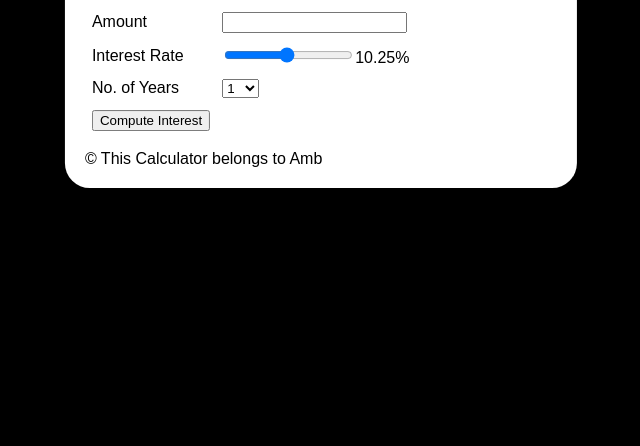
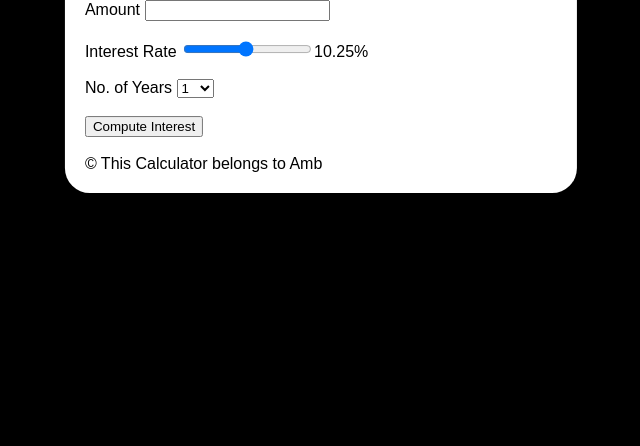
Before and after one commit to ambareesh-ap/amb_simple_interest_calculator, a plain HTML site: page index.html in a window 1280 px wide. Shown: the part 354-800 px from the top of the page, without its empty margins (319-959 px from the left). Drawn offline with Linux system fonts and the light colour scheme.

Commit message:
Add files via upload

```diff
--- a/index.html
+++ b/index.html
@@ -8,33 +8,18 @@
     <body>
         <div class="maindiv">
 		<h1>Simple Interest Calculator</h1>
-		<table>
-		<tr>
-			<td><label for "principal" >Amount</label></td>
-			<td><input type="number" id="principal"></td>
-		</tr>
-        	<tr>
-			<td><label for "rate" >Interest Rate</label></td>
-			<td><input type="range" min="1" max="20" step="0.25" value="10.25" oninput="rateDisplay(this.value)" id="rate"><span id="displayRate" class="fixedrate">10.25%</span></td>
-		</tr>
-        	<tr>
-			<td><label for="years">No. of Years</label></td>
-			<td>
+			<label for "principal" >Amount</label>
+			<input type="number" id="principal"><br><br>
+			<label for "rate" >Interest Rate</label>
+			<input type="range" min="1" max="20" step="0.25" value="10.25" oninput="rateDisplay(this.value)" id="rate"><span id="displayRate" class="fixedrate">10.25%</span><br><br>
+			<label for="years">No. of Years</label>
 				<select name="years" id="years">
 					<script>
 						listYears();
 					</script>
-				</select>
-			</td>
-		</tr>
-		<tr>
-			<td><button onclick="compute()">Compute Interest</button></td>
-			<td></td>
-		</tr>
-		<tr>
-			<td colspan="2"><span id="result"></span></td>
-		</tr>
-		</table>
+				</select><br><br>
+			<button onclick="compute()">Compute Interest</button><br><br>
+<span id="result"></span>
 		<footer>&#169; This Calculator belongs to Amb</footer>
 	</div>
     </body>
--- a/style.css
+++ b/style.css
@@ -3,13 +3,10 @@ body {
 	background-color: black;
 	font-family: arial;
 }
-
 h1 {
 	color: gray;
 	font-family: verdana;
 }
-
-/* Center the div in the middle of the screen */
 .maindiv {
 
 	background-color: white;
@@ -22,22 +19,3 @@ h1 {
   	left: 50%;
   	transform: translate(-50%, -50%);
 }
-
-
-
-/* Table spacing */
-td {
-  padding: 5px;
-  text-align: left;
-}
-
-/*  Firefox */
-input[type=number] {
-  -moz-appearance: textfield;
-}
-
-/*Stop the resizing on the slider span */
-.fixedrate {
-  display: inline-block;
-  width: 55px;
-}
```
